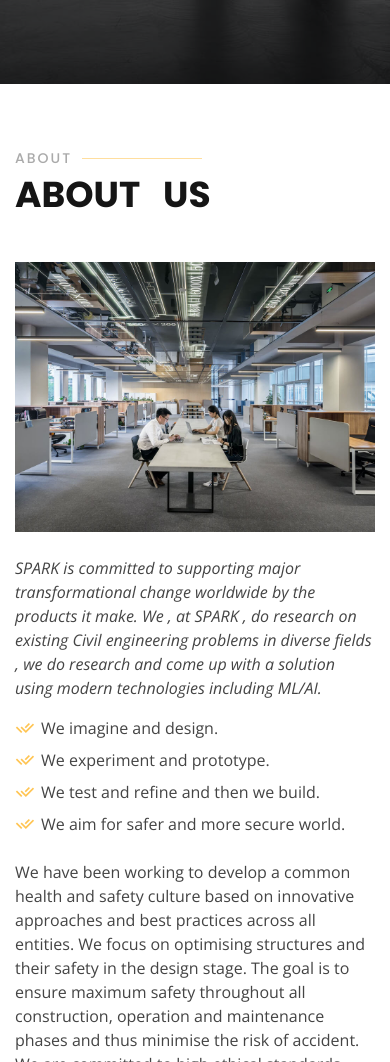
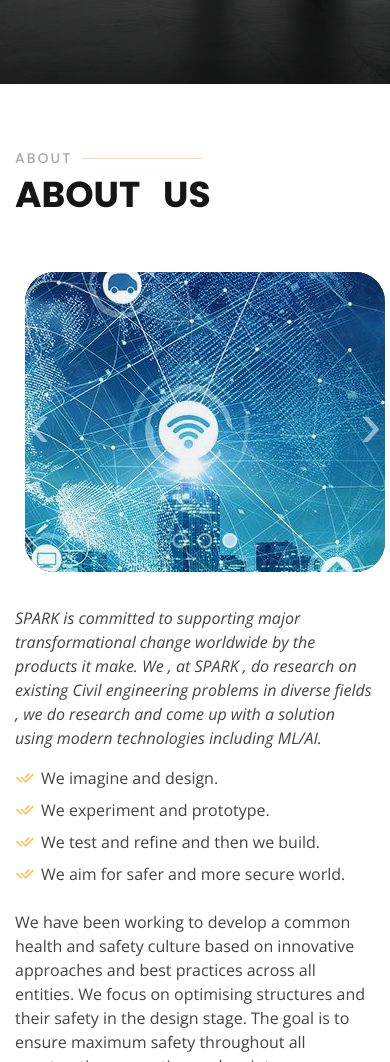
Before and after one commit to ashish2829001/SPARK, a plain HTML site: page index.html in a window 390 px wide. Shown: the part 760-1822 px from the top of the page. Drawn offline with nearby package versions, Linux system fonts and the light colour scheme; a web font is replaced by a local one.

Commit message:
adding slideshow in about section

```diff
--- /dev/null
+++ b/assets/css/about.css
@@ -0,0 +1,84 @@
+.slideshowContainer {
+    position: relative;
+    overflow: hidden;
+    margin: 10px;
+    /* margin: 10px 0 75px; */
+    /* margin-top: 10px; */
+    width: 100%;
+    border-radius: 30px;
+    height: 440px;
+  }
+  @media (max-width: 450px){
+    .slideshowContainer {
+      height: 300px;
+    }
+    .slideshowArrow {
+      font-size: 4em !important;
+    }
+  }
+
+  .imageSlides {
+    position: absolute;
+    left: 50%;
+    top: 50%;
+    transform: translate(-50%, -50%);
+    min-width: 100%;
+    min-height: 100%;
+    opacity: 0;
+    transition: opacity 1s ease-in-out;
+    z-index: -1;
+  }
+
+  /* add 'visible' class via Javascript */
+  .visible {
+    opacity: 1;
+  }
+
+  .slideshowArrow {
+    font-size: 7em;
+    color: rgba(255, 255, 255, 0.5);
+    cursor: pointer;
+    transition: opacity 0.2s ease-in-out;
+  }
+
+  .slideshowArrow:hover {
+    opacity: 0.75;
+  }
+
+  #leftArrow {
+    position: absolute;
+    left: 4%;
+    top: 50%;
+    transform: translate(-50%, -50%);
+  }
+
+  #rightArrow {
+    position: absolute;
+    right: 4%;
+    top: 50%;
+    transform: translate(50%, -50%);
+  }
+
+  .slideshowCircles {
+    position: absolute;
+    bottom: 2%;
+    left: 50%;
+    transform: translate(-50%, -50%);
+    text-align: center;
+  }
+
+  .circle {
+    display: inline-block;
+    margin-left: 3px;
+    margin-right: 3px;
+    width: 15px;
+    height: 15px;
+    border-radius: 50%;
+    border: solid 2px rgba(255, 255, 255, 0.5);
+    transition: 1s ease-in-out;
+  }
+
+  .dot {
+    background-color: rgba(255, 255, 255, 0.7);
+    border: solid 2px rgba(255, 255, 255, 0.5);
+  }
--- /dev/null
+++ b/assets/js/about.js
@@ -0,0 +1,82 @@
+// IMAGE SLIDES & CIRCLES ARRAYS, & COUNTER
+var imageSlides = document.getElementsByClassName('imageSlides');
+var circles = document.getElementsByClassName('circle');
+var leftArrow = document.getElementById('leftArrow');
+var rightArrow = document.getElementById('rightArrow');
+var counter = 0;
+
+// HIDE ALL IMAGES FUNCTION
+function hideImages() {
+  for (var i = 0; i < imageSlides.length; i++) {
+    imageSlides[i].classList.remove('visible');
+  }
+}
+
+// REMOVE ALL DOTS FUNCTION
+function removeDots() {
+  for (var i = 0; i < imageSlides.length; i++) {
+    circles[i].classList.remove('dot');
+  }
+}
+
+// SINGLE IMAGE LOOP/CIRCLES FUNCTION
+function imageLoop() {
+  var currentImage = imageSlides[counter];
+  var currentDot = circles[counter];
+  currentImage.classList.add('visible');
+  removeDots();
+  currentDot.classList.add('dot');
+  counter++;
+}
+
+// LEFT & RIGHT ARROW FUNCTION & CLICK EVENT LISTENERS
+function arrowClick(e) {
+  var target = e.target;
+  if (target == leftArrow) {
+    clearInterval(imageSlideshowInterval);
+    hideImages();
+    removeDots();
+    if (counter == 1) {
+      counter = (imageSlides.length - 1);
+      imageLoop();
+      imageSlideshowInterval = setInterval(slideshow, 10000);
+    } else {
+      counter--;
+      counter--;
+      imageLoop();
+      imageSlideshowInterval = setInterval(slideshow, 10000);
+    }
+  }
+  else if (target == rightArrow) {
+    clearInterval(imageSlideshowInterval);
+    hideImages();
+    removeDots();
+    if (counter == imageSlides.length) {
+      counter = 0;
+      imageLoop();
+      imageSlideshowInterval = setInterval(slideshow, 10000);
+    } else {
+      imageLoop();
+      imageSlideshowInterval = setInterval(slideshow, 10000);
+    }
+  }
+}
+
+leftArrow.addEventListener('click', arrowClick);
+rightArrow.addEventListener('click', arrowClick);
+
+
+// IMAGE SLIDE FUNCTION
+function slideshow() {
+  if (counter < imageSlides.length) {
+    imageLoop();
+  } else {
+    counter = 0;
+    hideImages();
+    imageLoop();
+  }
+}
+
+// SHOW FIRST IMAGE, & THEN SET & CALL SLIDE INTERVAL
+setTimeout(slideshow, 1000);
+var imageSlideshowInterval = setInterval(slideshow, 3000);
--- a/index.html
+++ b/index.html
@@ -139,9 +139,28 @@
           <h2>About</h2>
           <p>About &nbsp; Us</p>
         </div>
+
+        <link rel="stylesheet" href="./assets/css/about.css">
+
         <div class="row">
           <div class="col-lg-6 order-1 order-lg-2" data-aos="fade-left" data-aos-delay="100">
-            <img src="assets/img/about.jpg" class="img-fluid" alt="">
+            <div class="slideshowContainer">
+
+              <img class="imageSlides" src="./assets/img/about/3.jpg" alt="SPARK">
+              <img class="imageSlides" src="./assets/img/about/1.png" alt="SPARK">
+              <img class="imageSlides" src="./assets/img/about/2.jpg" alt="SPARK">
+                <!-- <img class="imageSlides" src="./assets/img/about/4.jpg" alt="SPARK"> -->
+
+                <span id ="leftArrow" class="slideshowArrow">&#8249;</span>
+                <span id ="rightArrow" class="slideshowArrow">&#8250;</span>
+
+                <div class="slideshowCircles">
+                <span class="circle dot"></span>
+                  <span class="circle"></span>
+                  <span class="circle"></span>
+                </div>
+
+              </div>
           </div>
           <div class="col-lg-6 pt-4 pt-lg-0 order-2 order-lg-1 content" data-aos="fade-right" data-aos-delay="100">
             <!-- <h3>About Us.</h3> -->
@@ -714,6 +733,7 @@
   <script src="https://cdnjs.cloudflare.com/ajax/libs/jquery/3.5.1/jquery.min.js"></script>
   <script src="https://cdnjs.cloudflare.com/ajax/libs/typed.js/1.1.1/typed.min.js"></script>
   <script src="./assets/js/typing.js"></script>
+  <script src="./assets/js/about.js"></script>
 
 </body>
 
```
Also changed, not shown: assets/img/about/1.png (added), assets/img/about/2.jpg (added), assets/img/about/3.jpg (added), assets/img/about/4.jpg (added).
